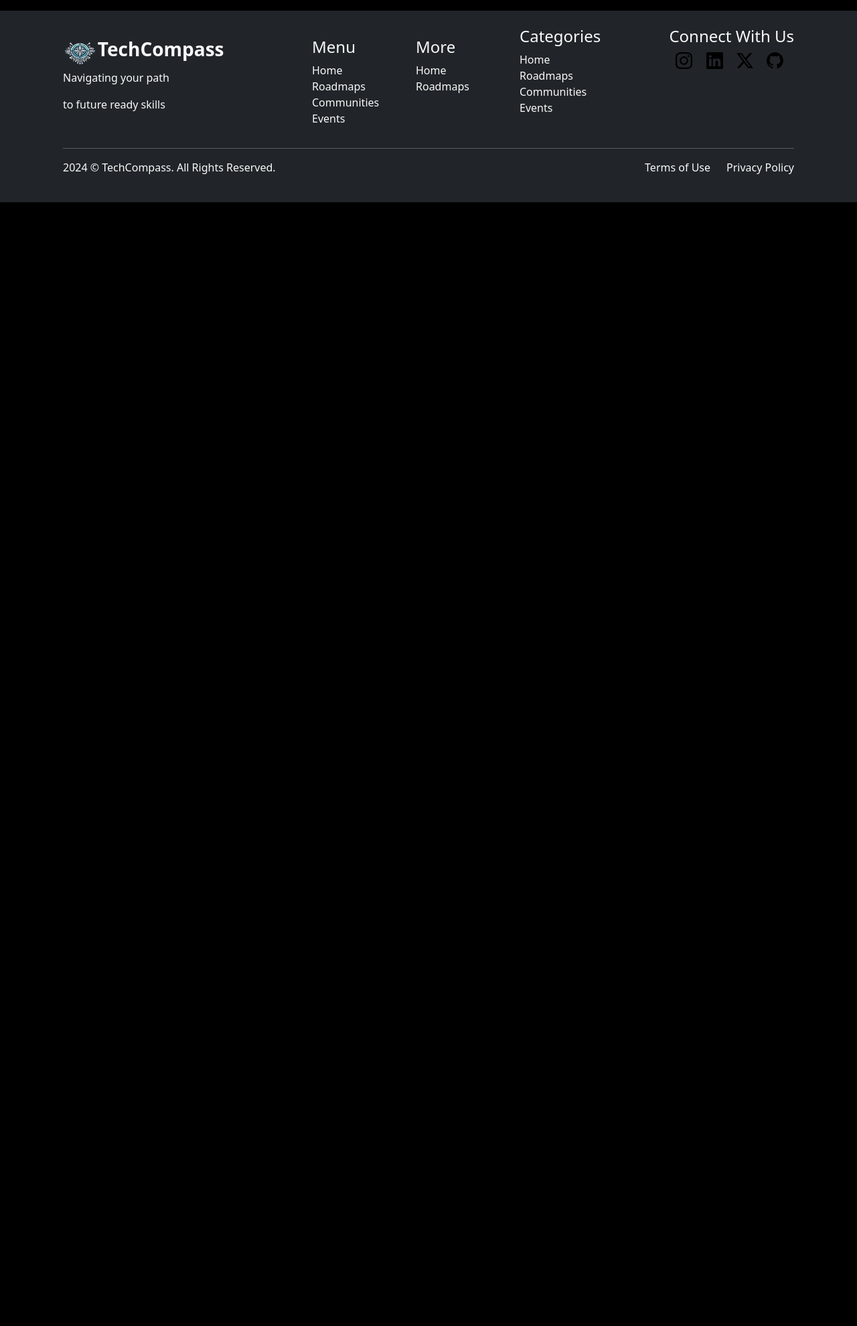
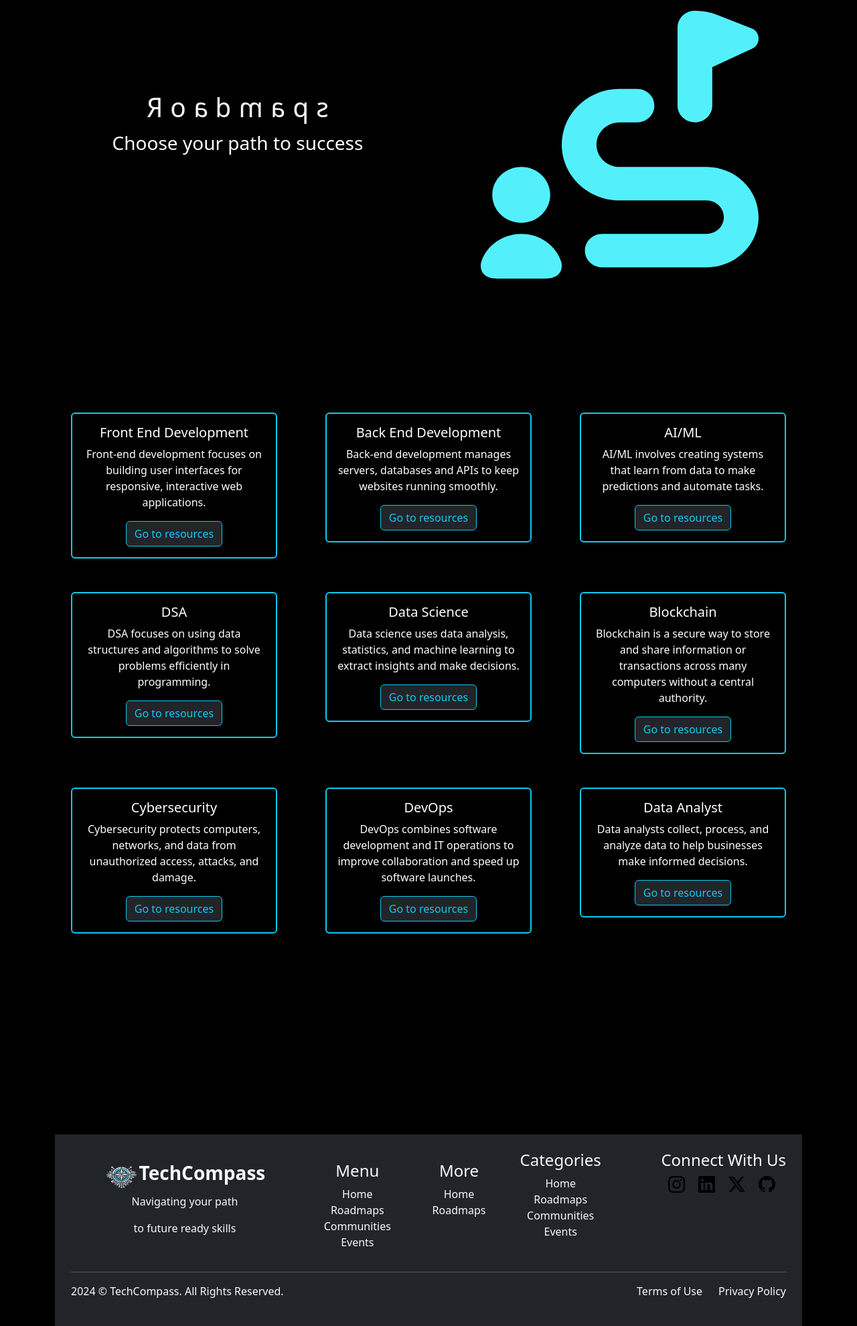
Before and after one commit to Arhaan-Siddiquee/techcompass, a Django app: page /roadmap in a window 1280 px wide. Shown: the part 84-2064 px from the top of the page at 67% size. Before the commit the page ends 386 px from the top, so only its background shows below. Run offline with Django 5.2, Linux system fonts and the light colour scheme.

Commit message:
updated roadmaps page

```diff
--- a/website/techcompass/templates/pages/roadmaps.html
+++ b/website/techcompass/templates/pages/roadmaps.html
@@ -4,16 +4,6 @@
 {%block cssfiles%}
 <link rel="stylesheet" href="{% static 'css/style.css' %}">
 <style>
-  /* .card #poster{
-    transition: .2.2s;
-  }
-  .card:hover{
-    transform: scale(1.1);
-    box-shadow: 0px 0px 10px 0px rgba(83,240,251,1);
-  }
-  #poster:hover{
-    transform: scale(1.2); id="navigation"
-  } */
   #navigation:hover{
     opacity: 100%;
     transform:scale(1.1);
@@ -24,6 +14,54 @@
     transform:scale(1.04);
     box-shadow: 0px 0px 10px 0px rgba(83,240,251,1);
   }
+  .rotate span {
+    color: white;
+    display: inline-flex;
+    animation: rotate 3.5s linear infinite;
+}
+@keyframes rotate {
+    0%,
+    75% {
+        transform: rotateY(360deg);
+    }
+}
+.nine span:nth-of-type(1) {
+    animation-delay: 0.2s;
+}
+.nine span:nth-of-type(2) {
+    animation-delay: 0.4s;
+}
+.nine span:nth-of-type(3) {
+    animation-delay: 0.6s;
+}
+.nine span:nth-of-type(4) {
+    animation-delay: 0.8s;
+}
+.nine span:nth-of-type(5) {
+    animation-delay: 1s;
+}
+.nine span:nth-of-type(6) {
+    animation-delay: 1.2s;
+}
+.nine span:nth-of-type(7) {
+    animation-delay: 1.4s;
+}
+.nine span:nth-of-type(8) {
+    animation-delay: 1.6s;
+}
+.poster{
+    transition: transform 0.5s ease-in-out;
+}
+.poster:hover {
+    transform: scale(1.1);
+}
+#card{
+    transition: transform 0.3s ease-in-out;
+}
+#card:hover {
+    transform: scale(1.05);
+    box-shadow: 5px 25px 25px 0 rgba(0, 255, 225, 0.2);
+}
 </style>
 
 {%endblock%}
@@ -81,4 +119,122 @@
     </div>
   </nav>
 
+  <div style="height: 100px;"></div>
+<!--HERO SECTION-->
+<div class="container text-center text-white">
+  <div class="row">
+    <div class="col align-text-center">
+      <br><br><br><br><br>
+      <h1 class="rotate">
+        <span>R</span>
+              <span>o</span>
+              <span>a</span>
+              <span>d</span>
+              <span>m</span>
+              <span>a</span>
+              <span>p</span>
+              <span>s</span>
+      </h1>
+      <p class="fs-3">Choose your path to success</p>
+    </div>
+    <div class="col">
+      <img src="{% static 'Icons/roadmap.svg' %}" alt="roadmap" height="400px" class="poster">
+    </div>
+  </div>
+
+<!--ROADMAP-->
+<div style="height: 200px;"></div>
+<div class="row">
+  <div class="col-sm-4">
+    <div class="card text-white bg-black border-2 border-info mx-4" id="card">
+      <div class="card-body ">
+        <h5 class="card-title">Front End Development</h5>
+        <p class="card-text">Front-end development focuses on building user interfaces for responsive, interactive web applications.</p>
+        <a href="#" class="btn btn-dark btn-outline-info">Go to resources</a>
+      </div>
+    </div>
+  </div>
+  <div class="col-sm-4">
+    <div class="card text-white bg-black border-2 border-info mx-4" id="card">
+      <div class="card-body">
+        <h5 class="card-title">Back End Development</h5>
+        <p class="card-text">Back-end development manages servers, databases and APIs to keep websites running smoothly.</p>
+        <a href="#" class="btn btn-dark btn-outline-info">Go to resources</a>
+      </div>
+    </div>
+  </div>
+  <div class="col-sm-4">
+    <div class="card text-white bg-black border-2 border-info mx-4" id="card">
+      <div class="card-body">
+        <h5 class="card-title">AI/ML</h5>
+        <p class="card-text">AI/ML involves creating systems that learn from data to make predictions and automate tasks.</p>
+        <a href="#" class="btn btn-dark btn-outline-info">Go to resources</a>
+      </div>
+    </div>
+  </div>
+</div>
+<div style="height: 50px;"></div>
+<div class="row">
+  <div class="col-sm-4">
+    <div class="card text-white bg-black border-2 border-info mx-4" id="card">
+      <div class="card-body ">
+        <h5 class="card-title">DSA</h5>
+        <p class="card-text">DSA focuses on using data structures and algorithms to solve problems efficiently in programming.</p>
+        <a href="#" class="btn btn-dark btn-outline-info">Go to resources</a>
+      </div>
+    </div>
+  </div>
+  <div class="col-sm-4">
+    <div class="card text-white bg-black border-2 border-info mx-4" id="card">
+      <div class="card-body">
+        <h5 class="card-title">Data Science</h5>
+        <p class="card-text">Data science uses data analysis, statistics, and machine learning to extract insights and make decisions.</p>
+        <a href="#" class="btn btn-dark btn-outline-info">Go to resources</a>
+      </div>
+    </div>
+  </div>
+  <div class="col-sm-4">
+    <div class="card text-white bg-black border-2 border-info mx-4" id="card">
+      <div class="card-body">
+        <h5 class="card-title">Blockchain</h5>
+        <p class="card-text">Blockchain is a secure way to store and share information or transactions across many computers without a central authority.</p>
+        <a href="#" class="btn btn-dark btn-outline-info">Go to resources</a>
+      </div>
+    </div>
+  </div>
+</div>
+<div style="height: 50px;"></div>
+<div class="row">
+  <div class="col-sm-4">
+    <div class="card text-white bg-black border-2 border-info mx-4" id="card">
+      <div class="card-body ">
+        <h5 class="card-title">Cybersecurity</h5>
+        <p class="card-text">Cybersecurity protects computers, networks, and data from unauthorized access, attacks, and damage.</p>
+        <a href="#" class="btn btn-dark btn-outline-info">Go to resources</a>
+      </div>
+    </div>
+  </div>
+  <div class="col-sm-4">
+    <div class="card text-white bg-black border-2 border-info mx-4" id="card">
+      <div class="card-body">
+        <h5 class="card-title">DevOps</h5>
+        <p class="card-text">DevOps combines software development and IT operations to improve collaboration and speed up software launches.</p>
+        <a href="#" class="btn btn-dark btn-outline-info">Go to resources</a>
+      </div>
+    </div>
+  </div>
+  <div class="col-sm-4">
+    <div class="card text-white bg-black border-2 border-info mx-4" id="card">
+      <div class="card-body">
+        <h5 class="card-title">Data Analyst</h5>
+        <p class="card-text">Data analysts collect, process, and analyze data to help businesses make informed decisions.</p>
+        <a href="#" class="btn btn-dark btn-outline-info">Go to resources</a>
+      </div>
+    </div>
+  </div>
+</div>
+
+<div style="height: 200px;"></div>
+
+
 {%endblock%}
```
